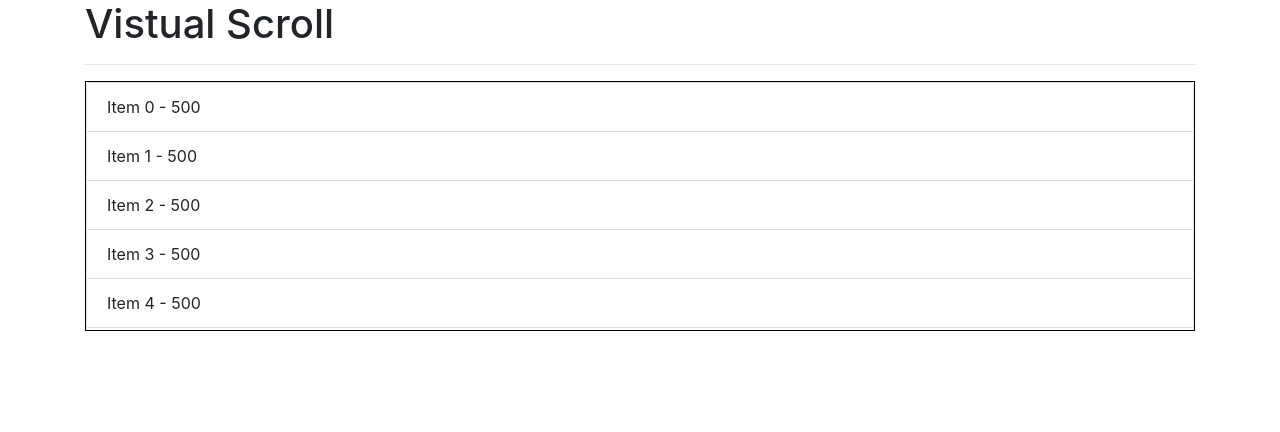
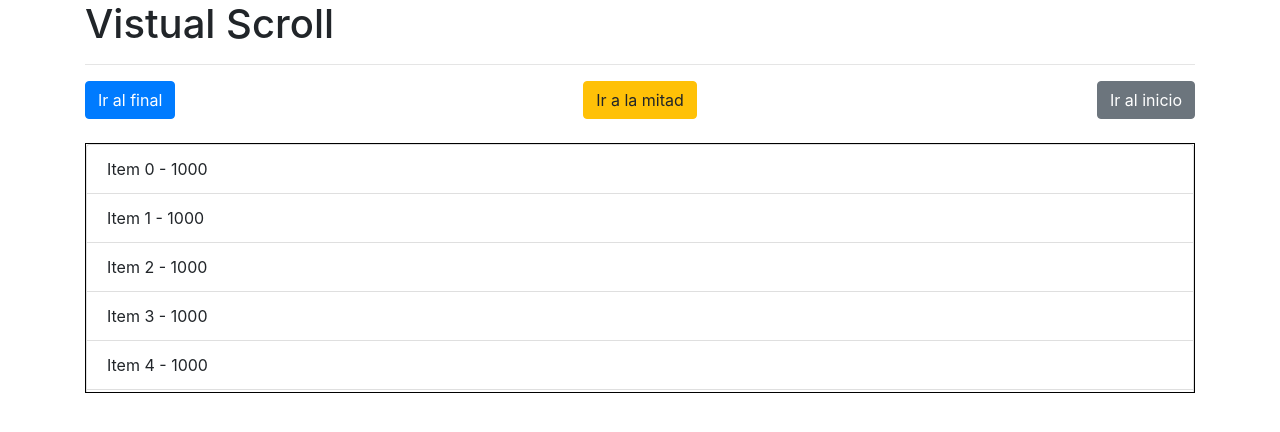
Before and after one commit to Abbygor/VirtualScroll, an Angular app: page / in a window 1280 px wide. Shown: the top 432 px of the page. Built offline with nearby package versions, Linux system fonts and the light colour scheme.

Commit message:
Buttons to go Bottom, Middel and Head of the VirtualScroll

```diff
--- a/src/app/virtual/virtual.component.html
+++ b/src/app/virtual/virtual.component.html
@@ -1,7 +1,19 @@
 <h1>Vistual Scroll</h1>
 <hr>
+<div class="row">
+    <div  class="col">
+        <button class="btn btn-primary" (click)="irFinal()">Ir al final</button>
+    </div>
+    <div  class="col text-center">
+        <button class="btn btn-warning" (click)="irMitad()">Ir a la mitad</button>
+    </div>
+    <div  class="col text-right">
+        <button class="btn btn-secondary" (click)="irInicio()">Ir al inicio</button>
+    </div>
+</div>
+<br>
 <cdk-virtual-scroll-viewport class="list-container list-group" itemSize="50">
-    <div class="list-group-item" *cdkVirtualFor=" let persona of personas; let i = index; let count = count">
+    <div class="list-group-item bounceIn" *cdkVirtualFor=" let persona of personas; let i = index; let count = count">
         Item {{ i }} - {{ count }}
     </div>
 </cdk-virtual-scroll-viewport>
--- a/src/app/virtual/virtual.component.ts
+++ b/src/app/virtual/virtual.component.ts
@@ -1,4 +1,5 @@
-import { Component, OnInit } from '@angular/core';
+import { Component, OnInit, ViewChild } from '@angular/core';
+import { CdkVirtualScrollViewport } from '@angular/cdk/scrolling';
 
 @Component({
   selector: 'app-virtual',
@@ -7,11 +8,25 @@ import { Component, OnInit } from '@angular/core';
 })
 export class VirtualComponent implements OnInit {
 
-  personas = Array(500).fill(0);
+  @ViewChild(CdkVirtualScrollViewport, {static: false}) viewport: CdkVirtualScrollViewport;
+
+  personas = Array(1000).fill(0);
 
   constructor() { }
 
   ngOnInit() {
   }
 
+  irFinal() {
+    this.viewport.scrollToIndex(this.personas.length);
+  }
+
+  irInicio() {
+    this.viewport.scrollToIndex(0);
+  }
+
+  irMitad() {
+    this.viewport.scrollToIndex(this.personas.length / 2);
+  }
+
 }
```
